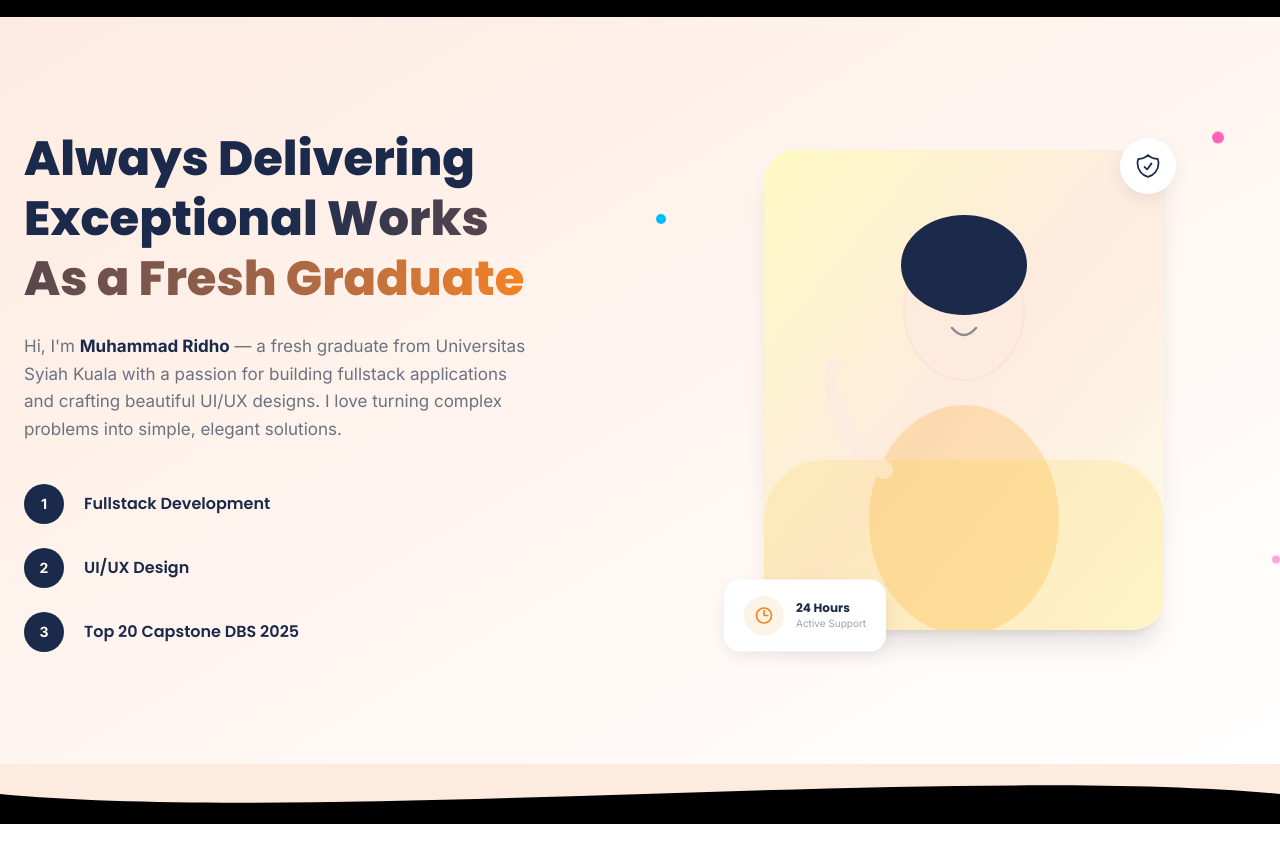
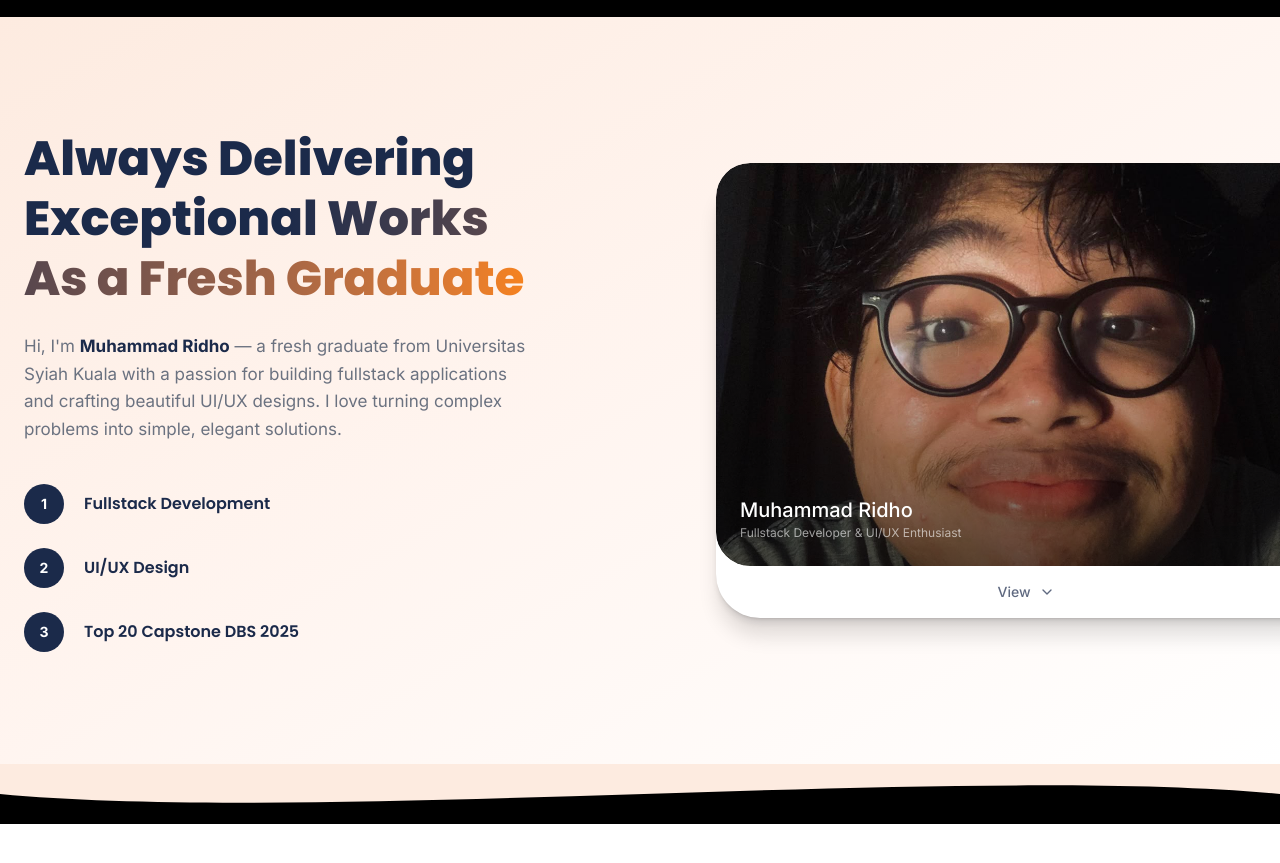
Before and after one commit to mridho24/portofolio, a Next.js app: page / in a window 1280 px wide. Shown: the part 1723-2586 px from the top of the page. Built offline with nearby package versions, Linux system fonts and the light colour scheme.

Commit message:
feat: add particles, origin button, glass navbar, and showcase card

```diff
--- a/components/sections/AboutSection.tsx
+++ b/components/sections/AboutSection.tsx
@@ -1,4 +1,11 @@
 "use client"
+
+import dynamic from "next/dynamic"
+
+const ShowcaseCard = dynamic(
+  () => import("@/components/showcase/ShowcaseCard").then((m) => m.ShowcaseCard),
+  { ssr: false },
+)
 
 export function AboutSection() {
   return (
@@ -6,7 +13,7 @@ export function AboutSection() {
       <div className="absolute inset-0 bg-gradient-to-br from-peach via-peach-50 to-white pointer-events-none" />
 
       <div className="relative z-10 mx-auto w-full max-w-[1280px] px-6">
-        <div className="grid grid-cols-1 lg:grid-cols-2 gap-16 items-center">
+        <div className="grid grid-cols-1 lg:grid-cols-[45%_55%] gap-20 items-center">
           <div>
             <h2 className="text-4xl md:text-5xl font-extrabold leading-tight font-heading">
               <span className="bg-gradient-to-r from-navy via-navy to-orange bg-clip-text text-transparent">
@@ -43,50 +50,9 @@ export function AboutSection() {
             </div>
           </div>
 
-          <div className="relative flex items-center justify-center">
-            <div className="absolute -top-4 right-8 h-3 w-3 rounded-full bg-pink-400 animate-float" />
-            <div className="absolute top-16 -left-4 h-2.5 w-2.5 rounded-full bg-sky-400 animate-float-delayed" />
-            <div className="absolute bottom-16 -right-6 h-2 w-2 rounded-full bg-pink-300 animate-float" />
-
-            <div className="relative">
-              <div className="relative h-[400px] w-[340px] md:h-[480px] md:w-[400px] rounded-[32px] bg-gradient-to-br from-yellow-100 via-peach to-yellow-50 overflow-hidden shadow-xl">
-                <svg
-                  viewBox="0 0 400 480"
-                  className="h-full w-full"
-                  fill="none"
-                >
-                  <ellipse cx="200" cy="370" rx="95" ry="115" fill="#F5A623" opacity="0.25" />
-                  <ellipse cx="200" cy="160" rx="60" ry="70" fill="#FDEBE0" stroke="#FCE3D4" strokeWidth="2" />
-                  <ellipse cx="200" cy="115" rx="63" ry="50" fill="#1B2A4A" />
-                  <ellipse cx="178" cy="155" rx="4.5" ry="5.5" fill="#1B2A4A" opacity="0.6" />
-                  <ellipse cx="222" cy="155" rx="4.5" ry="5.5" fill="#1B2A4A" opacity="0.6" />
-                  <path d="M188 178 Q200 192 212 178" stroke="#1B2A4A" strokeWidth="2.5" strokeLinecap="round" fill="none" opacity="0.5" />
-                  <path d="M120 320 Q85 300 75 260" stroke="#FDEBE0" strokeWidth="18" strokeLinecap="round" fill="none" />
-                  <path d="M75 260 Q70 248 68 238" stroke="#FDEBE0" strokeWidth="14" strokeLinecap="round" fill="none" />
-                  <path d="M68 238 Q64 222 72 214" stroke="#FDEBE0" strokeWidth="12" strokeLinecap="round" fill="none" />
-                </svg>
-                <div className="absolute bottom-0 left-0 right-0 h-[170px] bg-yellow-400/15 rounded-t-[60px]" />
-              </div>
-
-              <div className="absolute -bottom-4 -left-6 md:-bottom-6 md:-left-10 rounded-2xl bg-white px-5 py-4 shadow-floating animate-float">
-                <div className="flex items-center gap-3">
-                  <div className="flex h-10 w-10 items-center justify-center rounded-full bg-orange-50">
-                    <svg className="h-5 w-5 text-orange" fill="none" viewBox="0 0 24 24" stroke="currentColor" strokeWidth={2}>
-                      <path strokeLinecap="round" strokeLinejoin="round" d="M12 6v6h4.5m4.5 0a9 9 0 11-18 0 9 9 0 0118 0z" />
-                    </svg>
-                  </div>
-                  <div>
-                    <p className="text-xs font-bold text-navy font-heading">24 Hours</p>
-                    <p className="text-[10px] text-muted">Active Support</p>
-                  </div>
-                </div>
-              </div>
-
-              <div className="absolute -top-3 -right-3 h-14 w-14 rounded-full bg-white shadow-floating flex items-center justify-center animate-float-delayed">
-                <svg className="h-7 w-7 text-navy" fill="none" viewBox="0 0 24 24" stroke="currentColor" strokeWidth={1.5}>
-                  <path strokeLinecap="round" strokeLinejoin="round" d="M9 12.75L11.25 15 15 9.75m-3-7.036A11.959 11.959 0 013.598 6 11.99 11.99 0 003 9.749c0 5.592 3.824 10.29 9 11.623 5.176-1.332 9-6.03 9-11.622 0-1.31-.21-2.571-.598-3.751h-.152c-3.196 0-6.1-1.248-8.25-3.285z" />
-                </svg>
-              </div>
+          <div className="relative flex items-center justify-center lg:justify-end">
+            <div className="w-full max-w-[620px]">
+              <ShowcaseCard />
             </div>
           </div>
         </div>
--- /dev/null
+++ b/components/showcase/ShowcaseCard.tsx
@@ -0,0 +1,195 @@
+"use client"
+
+import { useState } from "react"
+import Image from "next/image"
+import { motion, AnimatePresence } from "framer-motion"
+
+const spring = { type: "spring" as const, bounce: 0, duration: 0.6 }
+const springStaggered = { type: "spring" as const, bounce: 0, duration: 0.6 }
+
+interface ShowcaseCardProps {
+  projectThumbnail?: string
+  projectName?: string
+  projectCategory?: string
+  projectDescription?: string
+  projectOverview?: string
+  clientName?: string
+  projectDuration?: string
+  toolsUsed?: string
+  link?: string
+}
+
+export function ShowcaseCard({
+  projectThumbnail = "/images/profile.jpeg",
+  projectName = "Muhammad Ridho",
+  projectCategory = "Fullstack Developer & UI/UX Enthusiast",
+  projectDescription = "I'm a fresh graduate from Universitas Syiah Kuala who enjoys transforming ideas into modern web applications. My focus lies in Fullstack Development and UI/UX Design, where functionality meets thoughtful user experience.",
+  projectOverview = "Tech & Design — 2022 to 2026",
+  clientName = "Universitas Syiah Kuala",
+  projectDuration = "2022 — 2026",
+  toolsUsed = "Next.js, TypeScript, TailwindCSS",
+  link,
+}: ShowcaseCardProps) {
+  const [open, setOpen] = useState(false)
+
+  return (
+    <motion.div
+      layout
+      style={{ borderRadius: 44 }}
+      className="relative w-full max-w-[620px] bg-white shadow-[0_0.8px_0.8px_-0.5px_rgba(0,0,0,0.08),0_2.4px_2.4px_-1px_rgba(0,0,0,0.08),0_6.4px_6.4px_-1.5px_rgba(0,0,0,0.09),0_20px_20px_-2px_rgba(0,0,0,0.12)]"
+    >
+      <motion.div
+        layout
+        style={{ borderRadius: 34 }}
+        className="relative overflow-hidden"
+      >
+        <div
+          style={{ borderRadius: 34, aspectRatio: "400 / 260" }}
+          className="relative overflow-hidden"
+        >
+          <Image
+            src={projectThumbnail}
+            alt={projectName}
+            fill
+            className="object-cover"
+            sizes="(max-width: 768px) 100vw, 620px"
+          />
+
+          <div
+            style={{
+              background: "linear-gradient(to bottom, transparent 40%, rgba(0,0,0,0.6) 100%)",
+            }}
+            className="absolute inset-0"
+          />
+
+          <motion.div
+            layout="position"
+            className="absolute bottom-0 left-0 right-0 flex items-center justify-between p-6 z-10"
+          >
+            <div className="flex-1 min-w-0">
+              <h3
+                style={{
+                  fontFamily: "'General Sans', 'Inter', sans-serif",
+                  fontWeight: 500,
+                }}
+                className="text-white text-lg md:text-xl truncate"
+              >
+                {projectName}
+              </h3>
+              <p
+                style={{
+                  fontFamily: "'General Sans', 'Inter', sans-serif",
+                  fontSize: 12,
+                  color: "rgba(255,255,255,0.6)",
+                }}
+              >
+                {projectCategory}
+              </p>
+            </div>
+
+            {link && (
+              <a
+                href={link}
+                target="_blank"
+                rel="noopener noreferrer"
+                className="shrink-0 ml-4 px-4 py-2 rounded-[9999px] bg-white/20 backdrop-blur-sm text-white text-xs font-medium hover:bg-white/30 transition-colors"
+              >
+                Preview Project
+              </a>
+            )}
+          </motion.div>
+        </div>
+
+        <AnimatePresence>
+          {open && (
+            <motion.div
+              initial={{ height: 0, opacity: 0 }}
+              animate={{ height: "auto", opacity: 1 }}
+              exit={{ height: 0, opacity: 0 }}
+              transition={{ type: "spring", bounce: 0, duration: 0.5 }}
+              style={{ borderRadius: 34 }}
+              className="overflow-hidden bg-white"
+            >
+              <div className="p-6 space-y-4">
+                <p
+                  style={{
+                    fontFamily: "'General Sans', 'Inter', sans-serif",
+                    fontSize: 14,
+                    color: "#3B3B3B",
+                    lineHeight: 1.6,
+                  }}
+                >
+                  {projectDescription}
+                </p>
+
+                <div
+                  style={{
+                    borderBottom: "1px solid rgba(0,0,0,0.1)",
+                  }}
+                />
+
+                <div>
+                  <p
+                    style={{
+                      fontFamily: "'General Sans', 'Inter', sans-serif",
+                      fontWeight: 500,
+                      fontSize: 14,
+                      color: "#1C1C1C",
+                    }}
+                  >
+                    {projectOverview}
+                  </p>
+                </div>
+
+                <div className="flex flex-wrap gap-2">
+                  {[clientName, projectDuration, toolsUsed].map((item, i) => (
+                    <motion.span
+                      key={item}
+                      initial={{ opacity: 0, y: 10 }}
+                      animate={{ opacity: 1, y: 0 }}
+                      transition={{
+                        ...springStaggered,
+                        delay: 0.2 + i * 0.15,
+                      }}
+                      style={{
+                        backgroundColor: "rgba(0,0,0,0.1)",
+                        borderRadius: 8,
+                        fontSize: 12,
+                        color: "#3B3B3B",
+                      }}
+                      className="px-3 py-2"
+                    >
+                      {item}
+                    </motion.span>
+                  ))}
+                </div>
+              </div>
+            </motion.div>
+          )}
+        </AnimatePresence>
+      </motion.div>
+
+      <motion.button
+        layout="position"
+        onClick={() => setOpen((p) => !p)}
+        className="w-full flex items-center justify-center gap-2 py-4 text-sm font-medium text-navy/70 hover:text-navy transition-colors cursor-pointer"
+        style={{ fontFamily: "'General Sans', 'Inter', sans-serif" }}
+      >
+        <span>{open ? "Close" : "View"}</span>
+        <motion.svg
+          animate={{ rotate: open ? 180 : 0 }}
+          transition={{ type: "spring", bounce: 0, duration: 0.5 }}
+          className="w-4 h-4"
+          viewBox="0 0 24 24"
+          fill="none"
+          stroke="currentColor"
+          strokeWidth={2}
+          strokeLinecap="round"
+          strokeLinejoin="round"
+        >
+          <path d="m6 9 6 6 6-6" />
+        </motion.svg>
+      </motion.button>
+    </motion.div>
+  )
+}
```
